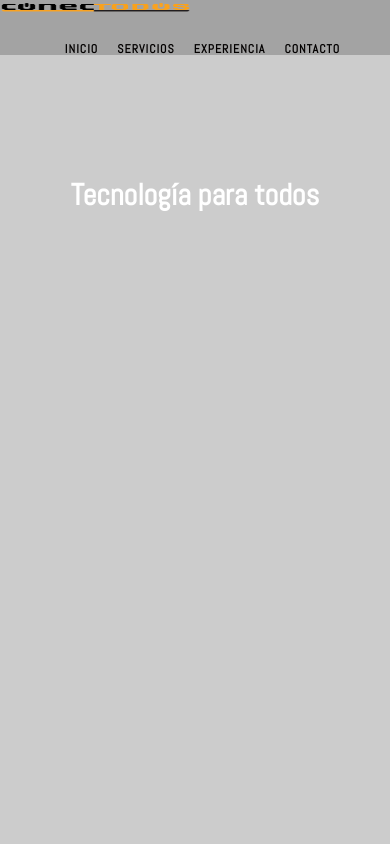
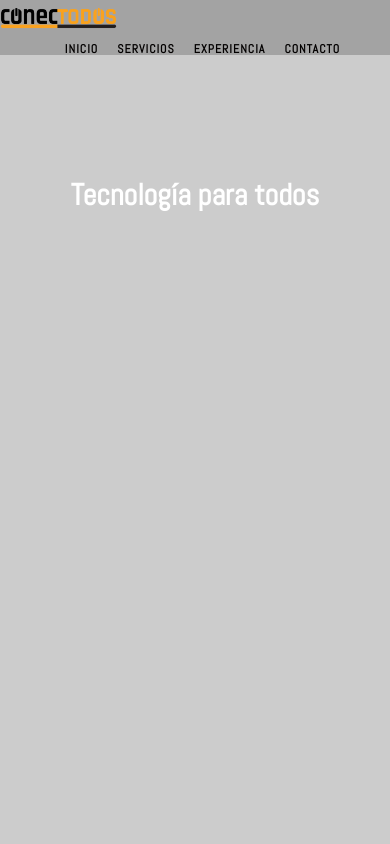
Before and after one commit to MiguelRomeroGmx/servicios, a plain HTML site: page index.html in a window 390 px wide. Shown: the top 844 px of the page. Drawn offline with nearby package versions, Linux system fonts and the light colour scheme.

Commit message:
logotipo 2

```diff
--- a/index.html
+++ b/index.html
@@ -18,9 +18,9 @@
         <div id="menu" class="ancho">
             <div class="logo">
                 <!-- <p><a href="#">CONECTODOS</a></p> -->
-                <div class="logoConectodos">
-                <img src="img/conectodos.png" class="logoConectodos" alt="">
-                </div>
+                <!-- <div class="logoConectodos"> -->
+                <img src="img/conectodos.png" class="logoConectodos" style="text-align:center" width="250" alt="">
+                <!-- </div> -->
             </div>
             <nav >
                 <ul>
--- a/secciones.css
+++ b/secciones.css
@@ -252,15 +252,26 @@ header {
 .logo {
     width: 100%;
     height: 15px;
-    text-align: center;
     padding: 0;
-    margin: 0;
+    margin: auto;
 }
 
-.logo p a{
+.logoConectodos{
+    width: 30%;
+    display: block;
+    text-align: center;
+    margin-left: auto;
+    margin-right: auto;
+    margin: auto;
+    /* margin: auto; */
+}
+
+
+
+/* .logo p a{
      text-align: center;
     font-size: 25px;
-}
+} */
 
 nav {
     width: 100%;
--- a/style.css
+++ b/style.css
@@ -14,10 +14,12 @@ header{
 
 .logoConectodos{
 
-    width: 70%;
-    height: 95%;
+    /* width: 60%;
+    height: 100%; */
     float: left;
-    box-sizing: border-box;
+
+    /* margin-bottom: 10px; */
+    /* box-sizing: border-box; */
 }
 
 .ancho{
@@ -32,7 +34,8 @@ header{
     height: 70px;
     /* background: blue; */
     float: left;
-    padding-top: 10px;
+    /* padding-top: 10px; */
+    margin-bottom: 15px;
     box-sizing: border-box;
 }
 
```
Also changed, not shown: img/portadatw.png (added).
